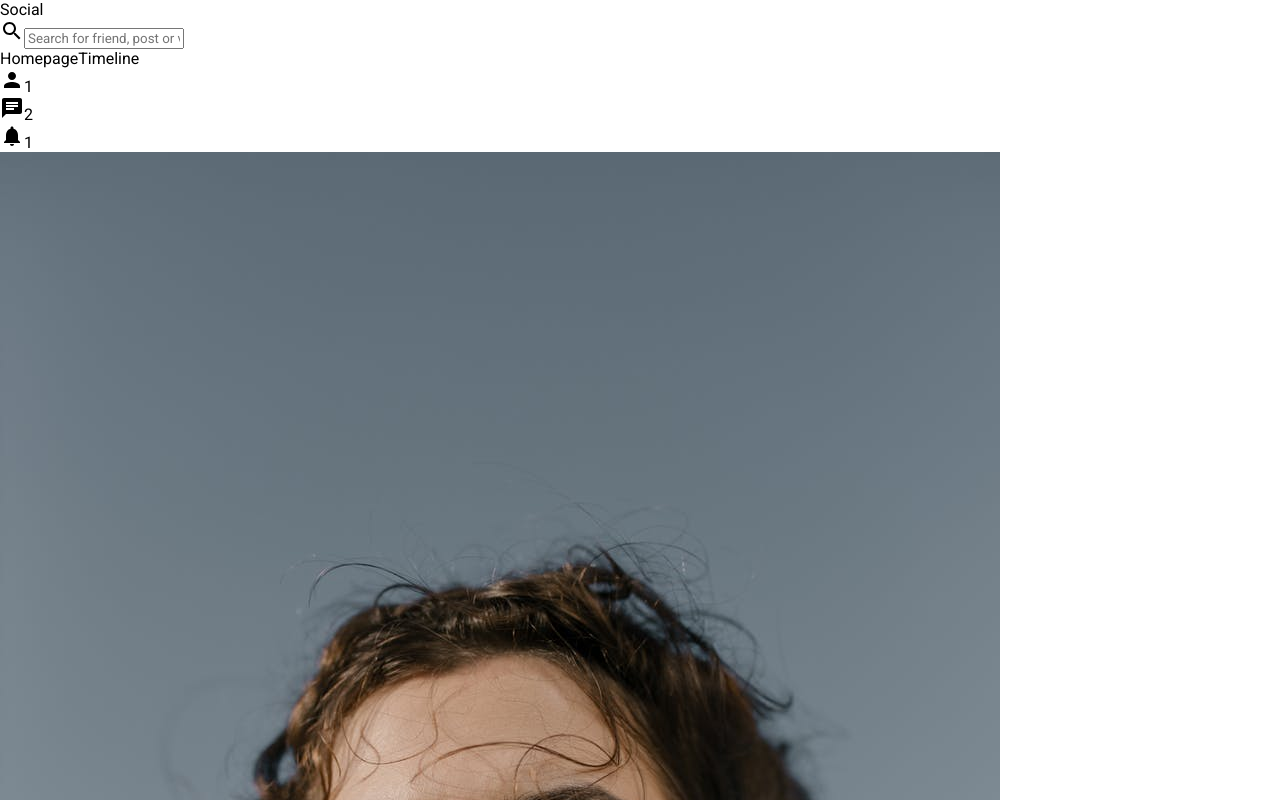
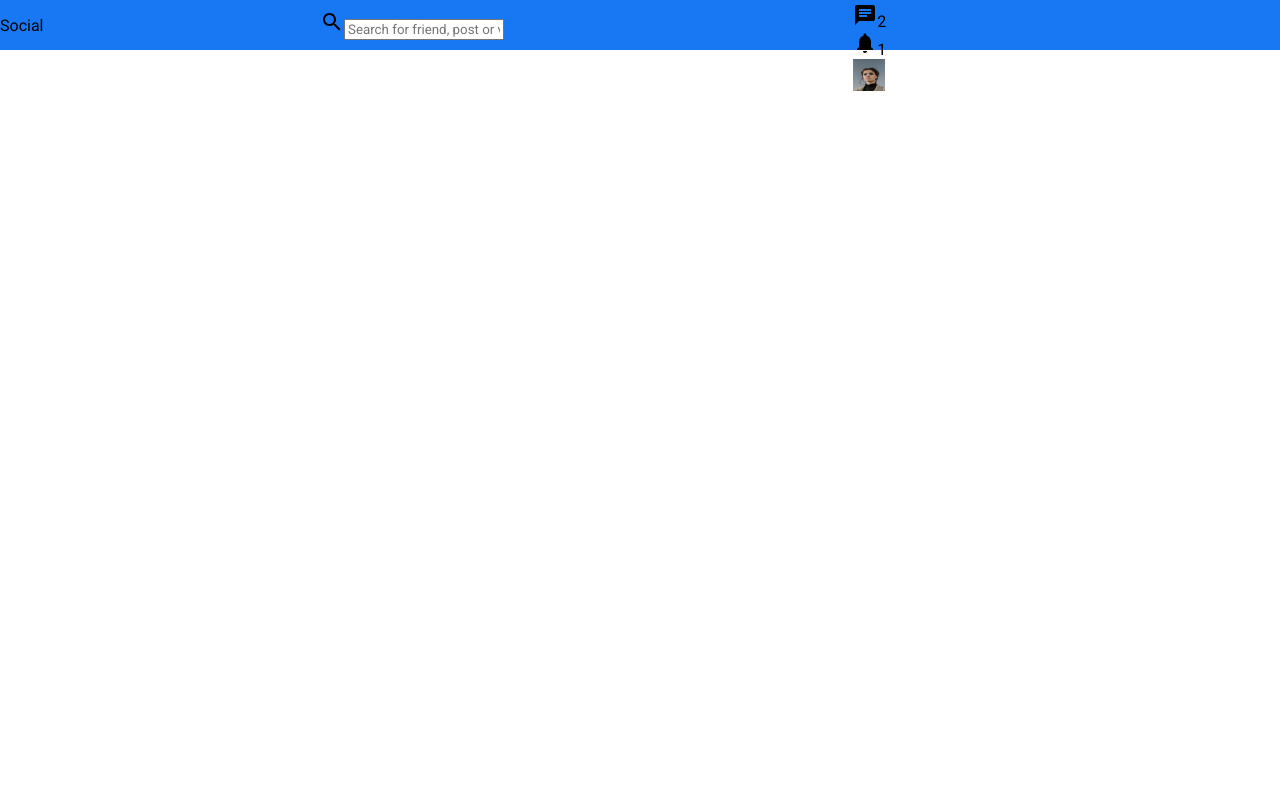
Before and after one commit to NNaumenko83/social-media-front, a React (Vite) app: page / in a window 1280 px wide. Shown: the top 800 px of the page. Built offline with nearby package versions, Linux system fonts and the light colour scheme; the HTML template or start-up script is replaced by a standard one.

Commit message:
UPD: TopBar

```diff
--- a/src/components/TopBar/TopBar.module.css
+++ b/src/components/TopBar/TopBar.module.css
@@ -1,2 +1,39 @@
 .topbarContainer {
+    height: 50px;
+    width: 100%;
+    background-color: #1877f2;
+    display: flex;
+    align-items: center;
+    position: sticky;
+    top: 0;
 }
+
+.topbarLeft {
+    flex: 3;
+}
+.logo {
+}
+.topbarCenter {
+    flex: 5;
+}
+.searchBar {
+}
+.searchInput {
+}
+.topbarRight {
+    flex: 4;
+}
+.topbarLinks {
+}
+.topbarLink {
+}
+.topbarIcons {
+}
+.topbarIconItem {
+}
+.topbarIconBadge {
+}
+.topbarImage {
+    width: 32px;
+    height: 32px;
+}
```
